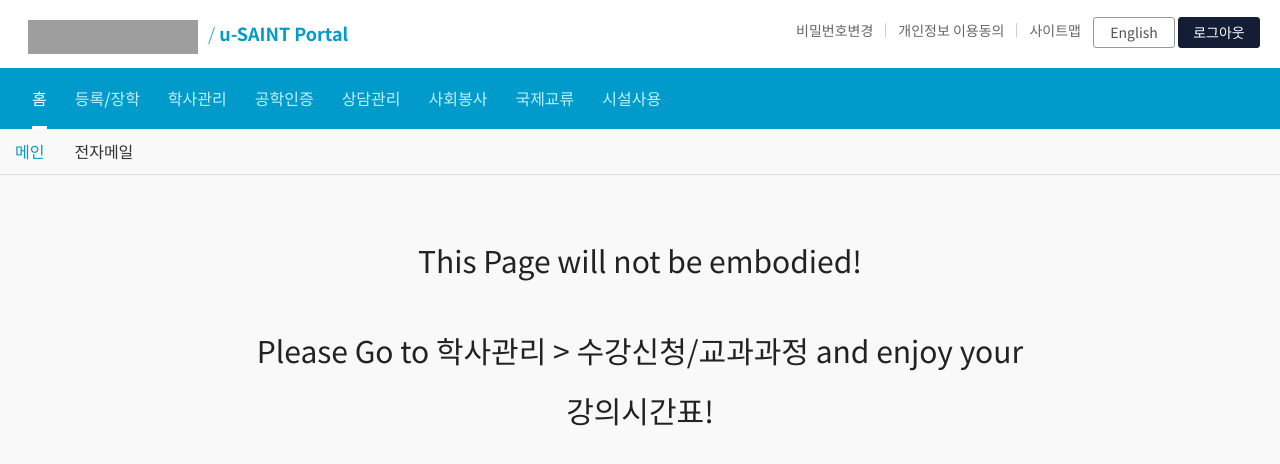
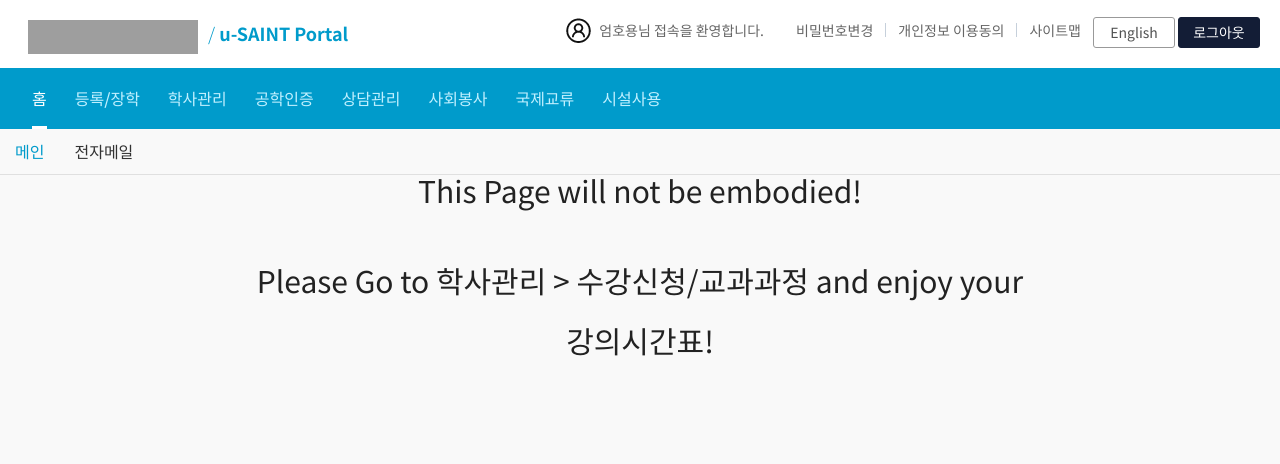
Before and after one commit to devgeon/SSU-Nice-Lecture-Timetable, a Vue app: page /usaint/home in a window 1280 px wide. Shown: the top 464 px of the page. Built offline with nearby package versions, Linux system fonts and the light colour scheme; grey boxes are pictures that could not be loaded.

Commit message:
modify style scss

```diff
--- a/src/assets/css/sass/_style.scss
+++ b/src/assets/css/sass/_style.scss
@@ -65,10 +65,13 @@
 
 /* Reset */
 html{min-width:320px;}
-body,div,dl,dt,dd,ul,ol,li,h1,h2,h3,h4,h5,form,fieldset,p,button{margin:0;padding:0}
-body,h1,h2,h3,h4,h5,input,button,textarea{font:normal 14px/1 'Noto Sans KR' , sans-serif; color:#222;font-weight:400;}
+html,body {background:#f9f9f9;}
 body{text-align:left;word-break: break-word;}
-html,body {background:#f9f9f9;}
+body{margin:0;padding:0; font:normal 14px/1 'Noto Sans KR' , sans-serif; color:#222;font-weight:400;}
+
+#usaint-home{
+	div,dl,dt,dd,ul,ol,li,h1,h2,h3,h4,h5,form,fieldset,p,button{margin:0;padding:0}
+	h1,h2,h3,h4,h5,input,button,textarea{font:normal 14px/1 'Noto Sans KR' , sans-serif; color:#222;font-weight:400;}
 	img,fieldset,iframe{border:0 none}
 	li{list-style:none}
 	input,select,button{vertical-align:middle}
@@ -501,7 +504,7 @@ footer p{width:100%;text-align:center;color:#a7a7a7; padding:10px;line-height: 1
 	width: 100%;
 	margin-left: 0;
 }
-
+}
 
 
 @media only screen and (max-width:1160px){
--- a/src/router.js
+++ b/src/router.js
@@ -65,7 +65,7 @@ const routes = [
                         children: [
                             {
                                 path: "timetable",
-                                component: () => import("./views/usaint/ems/course/Timetable")
+                                component: () => import("./views/usaint/ems/course/timetable")
                             }
 
                         ]
```
Lines whose indentation alone changed are shown as unchanged.
